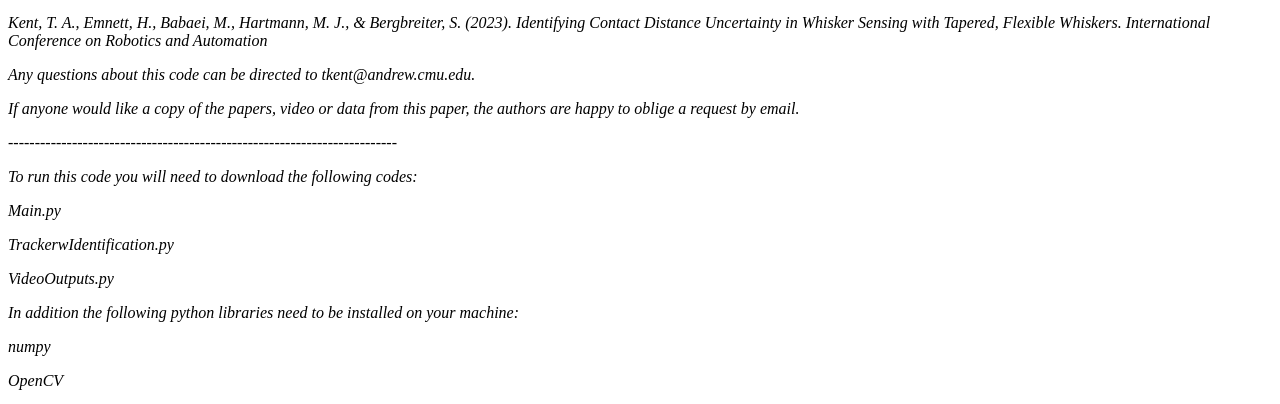
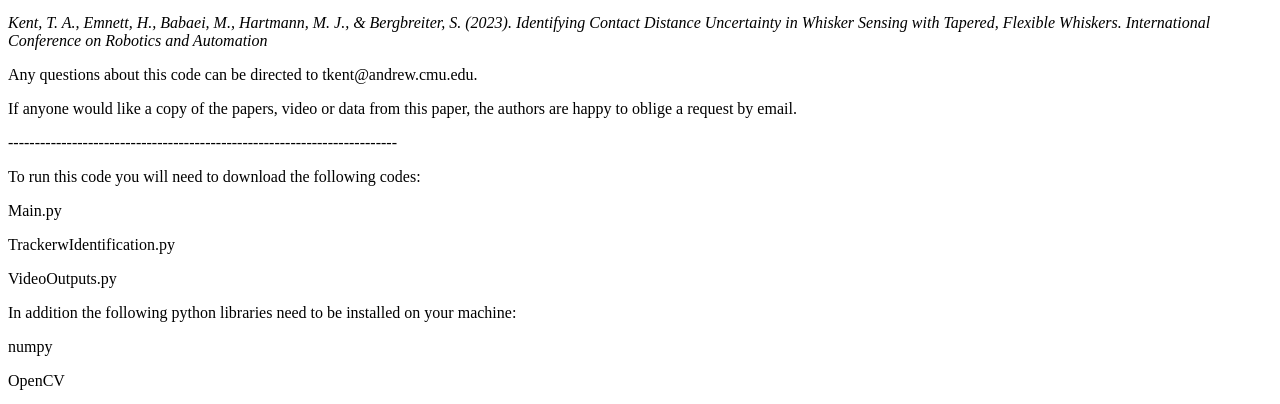
Before and after one commit to TeresaAKent/Identifying-Contact-Distance-Uncertainty-in-Whisker-Sensing-with-Tapered-Flexible-Whiskers, a plain HTML site: page index.html in a window 1280 px wide. Shown: the part 396-800 px from the top of the page. Drawn offline with Linux system fonts and the light colour scheme.

Commit message:
Update index.html

```diff
--- a/index.html
+++ b/index.html
@@ -19,8 +19,7 @@ Files Available- <p>
       </ol>
  </ol>
 <p><p>
-<i>Kent, T. A., Emnett, H., Babaei, M., Hartmann, M. J., & Bergbreiter, S. (2023). Identifying Contact Distance Uncertainty in Whisker Sensing with Tapered, Flexible Whiskers. International Conference on Robotics and Automation <i>
-</i>
+<i>Kent, T. A., Emnett, H., Babaei, M., Hartmann, M. J., & Bergbreiter, S. (2023). Identifying Contact Distance Uncertainty in Whisker Sensing with Tapered, Flexible Whiskers. International Conference on Robotics and Automation </i>
 <p>
 Any questions about this code can be directed to tkent@andrew.cmu.edu.  <p>
 If anyone would like a copy of the papers, video or data from this paper, the authors are happy to oblige a request by email. <p>
```
